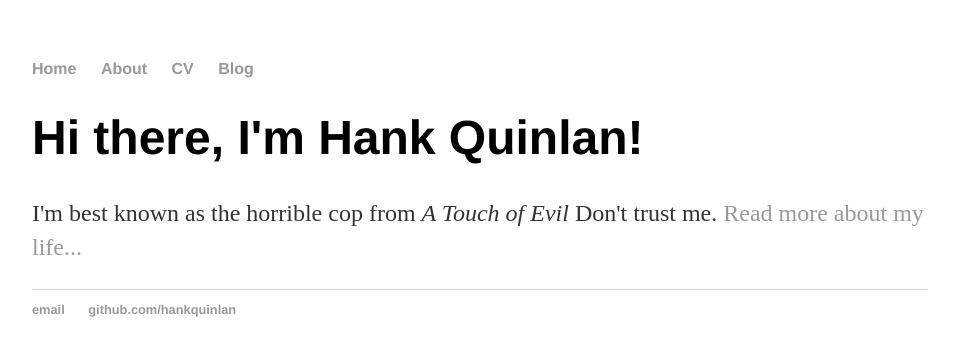
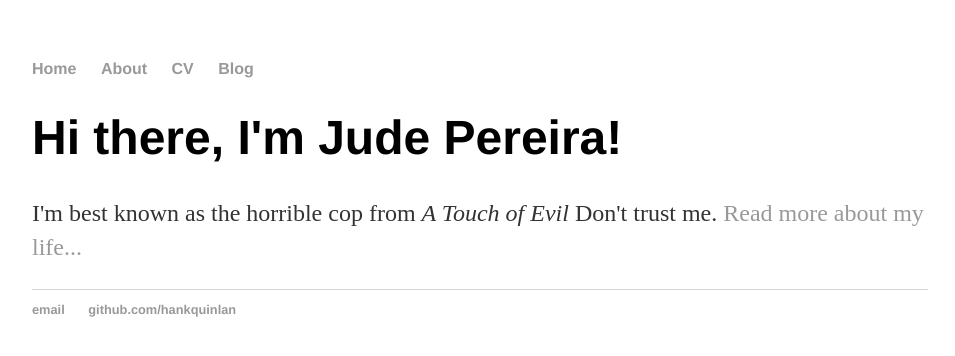
Before and after one commit to judepereira25/temp.github.io, a Jekyll site: the page built from index.html, in a window 1280 px wide. Shown: the top 356 px of the page, without its empty margins (160-1115 px from the left). Built offline with Jekyll 4.4.1, drawn with Linux system fonts in a browser that asks for light colours.

Commit message:
Update index.html

```diff
--- a/index.html
+++ b/index.html
@@ -1,8 +1,8 @@
 ---
 layout: default
-title: Hank Quinlan, Horrible Cop
+title: Jude Pereira, theoretical physicist
 ---
 <div class="blurb">
-	<h1>Hi there, I'm Hank Quinlan!</h1>
+	<h1>Hi there, I'm Jude Pereira!</h1>
 	<p>I'm best known as the horrible cop from <em>A Touch of Evil</em> Don't trust me. <a href="/about">Read more about my life...</a></p>
 </div><!-- /.blurb -->
```
